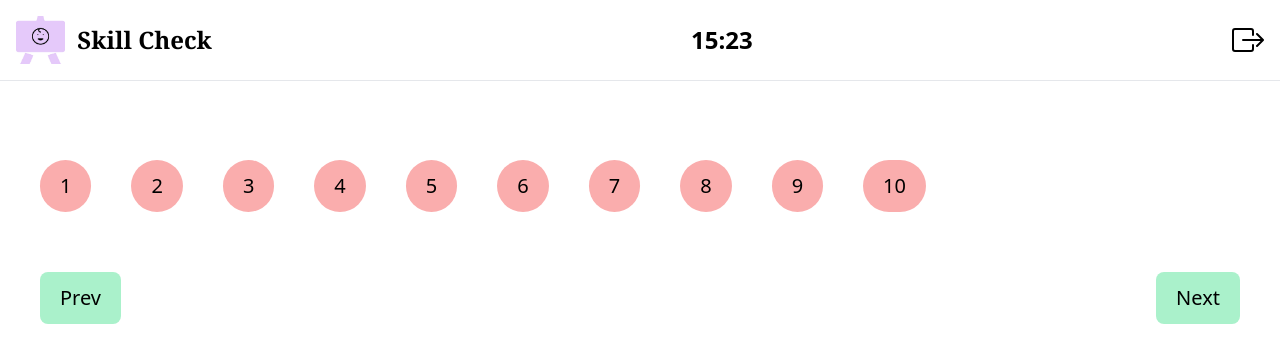
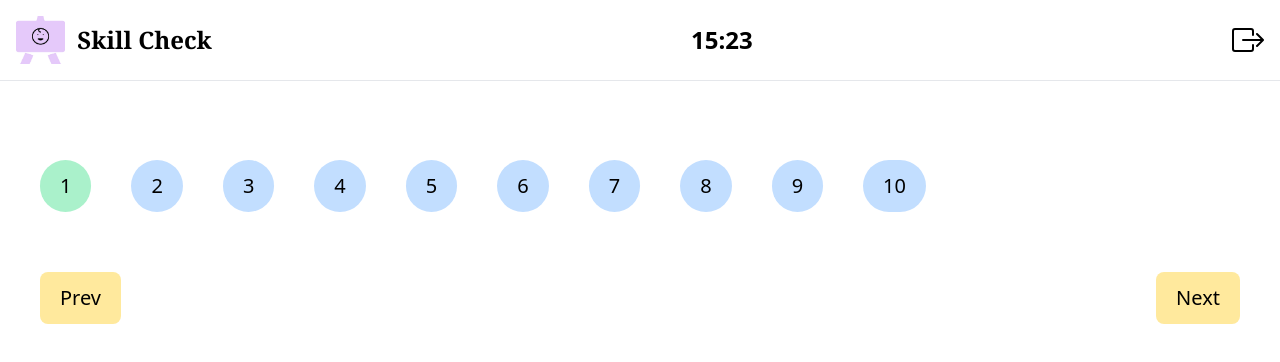
Before and after one commit to Nikamsamiksha/Skill-Check, a React (Create React App) app: page /essays in a window 1280 px wide. Shown: the top 362 px of the page. Built offline with nearby package versions, Linux system fonts and the light colour scheme; no server answers; the database is empty.

Commit message:
refactor: Completed UI for Maths-game

```diff
--- a/src/pages/essays/Essays.js
+++ b/src/pages/essays/Essays.js
@@ -5,7 +5,6 @@ import { EssayPills } from './components/EssayPills';
 
 export const Essays = () => {
     const { loading, error, essays } = useEssays();
-    // console.log(essays)
 
     const [currentEssay, setCurrentEssay] = useState(0);
 
@@ -27,7 +26,7 @@ export const Essays = () => {
         <main className='pt-10'>
             <div className="pt-5">
                 {
-                    <EssayPills />
+                    <EssayPills currentEssay={currentEssay} setCurrentEssay={setCurrentEssay} />
                 }
             </div>
             {
@@ -35,13 +34,13 @@ export const Essays = () => {
             }
             <div className="flex flex-row justify-between mt-10">
                 <button
-                    className="bg-primary-400 px-5 py-3 text-xl text-center rounded-lg"
+                    className="bg-primary-300 px-5 py-3 text-xl text-center rounded-lg"
                     onClick={() => prevEssay()}
                 >
                     Prev
                 </button>
                 <button
-                    className="bg-primary-400 px-5 py-3 text-xl text-center rounded-lg"
+                    className="bg-primary-300 px-5 py-3 text-xl text-center rounded-lg"
                     onClick={() => nextEssay()}
                 >
                     Next
--- a/src/pages/essays/components/Essay.js
+++ b/src/pages/essays/components/Essay.js
@@ -9,8 +9,8 @@ export const Essay = ({ essay }) => {
             {
                 essay &&
                 <div>
-                    <h5 className='bg-primary-400 my-5 text-center text-3xl p-3 rounded-lg games-font'>{essay.title}</h5>
-                    <div className='bg-primary-600 p-5'>
+                    <h5 className='bg-primary-300 my-5 text-center text-3xl p-3 rounded-lg games-font'>{essay.title}</h5>
+                    <div className='bg-primary-50 p-5'>
                         {
                             essay.points[0].map(point => (
                                 <Point point={point} />
--- a/src/pages/essays/components/EssayPill.js
+++ b/src/pages/essays/components/EssayPill.js
@@ -1,9 +1,23 @@
 import React from 'react'
 
-export const EssayPill = ({ n }) => {
+export const EssayPill = ({ n, flag, i, setCurrentEssay }) => {
   return (
-    <div className='bg-primary-100 rounded-full inline py-3 px-5 my-5 mr-10 text-xl cursor-pointer'>
-      {n}
-    </div>
+    <>
+      {
+        flag ?
+          <button
+            onClick={() => setCurrentEssay(i - 1)}
+            className='bg-primary-400 rounded-full inline py-3 px-5 my-5 mr-10 text-xl cursor-pointer'>
+            {n}
+          </button>
+          :
+          <button
+            onClick={() => setCurrentEssay(i - 1)}
+            className='bg-primary-500 rounded-full inline py-3 px-5 my-5 mr-10 text-xl cursor-pointer'>
+            {n}
+          </button>
+      }
+    </>
+
   )
 }
--- a/src/pages/essays/components/EssayPills.js
+++ b/src/pages/essays/components/EssayPills.js
@@ -1,14 +1,18 @@
 import React from 'react'
 import { EssayPill } from './EssayPill';
 
-export const EssayPills = () => {
+export const EssayPills = ({ currentEssay, setCurrentEssay }) => {
     const noe = [1, 2, 3, 4, 5, 6, 7, 8, 9, 10];
+    let i = 0;
 
     return (
         <div className="flex flex-row justify-start">
             {
                 noe.map(n => (
-                    <EssayPill n={n} key={n}/>
+                    currentEssay === i++ ?
+                        <EssayPill n={n} key={n} i={i} flag={true} setCurrentEssay={setCurrentEssay} />
+                        :
+                        <EssayPill n={n} key={n} i={i} flag={false} setCurrentEssay={setCurrentEssay}/>
                 ))
             }
         </div>
--- a/src/pages/games/Games.js
+++ b/src/pages/games/Games.js
@@ -15,9 +15,10 @@ export const Games = () => {
                             alt="Tic Tac Toe"
                         />
                     </Link>
+                    <hr />
                     <div className="p-2 py-3">
                         <Link to="/">
-                                <h5 className="mb-2 text-xl font-bold tracking-tight text-gray-900 dark:text-white">Tic Tac Toe</h5>
+                            <h5 className="mb-2 text-xl text-center font-bold tracking-tight text-gray-900 dark:text-white">Tic Tac Toe</h5>
                         </Link>
                     </div>
                 </div>
@@ -29,9 +30,10 @@ export const Games = () => {
                             alt="Maths Game"
                         />
                     </Link>
+                    <hr className=''/>
                     <div className="p-2 py-3">
                         <Link to="/">
-                                <h5 className="mb-2 text-xl font-bold tracking-tight text-gray-900 dark:text-white">Maths Game</h5>
+                            <h5 className="mb-2 text-xl text-center font-bold tracking-tight text-gray-900 dark:text-white">Maths Game</h5>
                         </Link>
                     </div>
                 </div>
--- a/src/pages/home/components/FeatureCard.js
+++ b/src/pages/home/components/FeatureCard.js
@@ -24,7 +24,7 @@ export const FeatureCard = ({ feature }) => {
             }
             {
                 featureTitle === "Essays" &&
-                <Link to="/essays" className="flex flex-col justify-between bg-primary-50 rounded-lg shadow lg:flex-row">
+                <Link to="/essays" className="flex flex-col justify-between bg-primary-500 rounded-lg shadow lg:flex-row">
                     <div className="flex flex-col p-3 lg:p-5 lg:w-3/6">
                         <h5 className="lg:mb-2 text-xl lg:text-4xl font-bold tracking-tight text-gray-900">{feature.title}</h5>
                     </div>
--- a/src/pages/quiz/Quiz.js
+++ b/src/pages/quiz/Quiz.js
@@ -136,10 +136,10 @@ export function Quiz() {
     <main>
       <div className="pt-2 lg:pt-5">
         {
-          <QuestionPills />
+          <QuestionPills currentQuestion={currentQuestion} setCurrentQuestion={setCurrentQuestion}/>
         }
       </div>
-      <div className="flex flex-row justify-center lg:justify-around mx-5 lg:mx-0 py-2 lg:py-10 my-2 lg:my-5 items-center">
+      <div className="flex flex-row justify-center lg:justify-around mx-5 lg:mx-0 py-2 lg:py-5 my-2 lg:my-3 items-center">
           {
               <Question question={questions[currentQuestion]} />
           }
--- a/src/pages/quiz/components/QuestionPill.js
+++ b/src/pages/quiz/components/QuestionPill.js
@@ -1,9 +1,23 @@
 import React from 'react'
 
-export const QuestionPill = ({ n }) => {
+export const QuestionPill = ({ n, flag, i, setCurrentQuestion }) => {
+
   return (
-    <div className='bg-primary-100 rounded-full inline p-2 lg:p-5 my-2 lg:my-5  lg:mr-10 text-md lg:text-xl cursor-pointer'>
-      Q{n}
-    </div>
+    <>
+      {
+        flag ?
+          <button
+          onClick={() => setCurrentQuestion(i-1)}
+          className='bg-primary-400 rounded-full inline p-2 lg:p-5 my-2 lg:my-5  lg:mr-10 text-md lg:text-xl cursor-pointer'>
+            Q{n}
+          </button>
+          :
+          <button
+          onClick={() => setCurrentQuestion(i-1)}
+          className='bg-primary-100 rounded-full inline p-2 lg:p-5 my-2 lg:my-5  lg:mr-10 text-md lg:text-xl cursor-pointer'>
+            Q{n}
+          </button>
+      }
+    </>
   )
 }
--- a/src/pages/quiz/components/QuestionPills.js
+++ b/src/pages/quiz/components/QuestionPills.js
@@ -1,14 +1,18 @@
-import React, { useEffect } from 'react'
+import React from 'react'
 import { QuestionPill } from './QuestionPill';
 
-export const QuestionPills = () => {
+export const QuestionPills = ({ currentQuestion, setCurrentQuestion }) => {
     const noq = [1, 2, 3, 4];
+    let i = 0;
 
     return (
         <div className="flex flex-row justify-evenly lg:justify-start">
             {
                 noq.map(n => (
-                    <QuestionPill n={n} key={n}/>
+                    currentQuestion === i++ ?
+                    <QuestionPill n={n} key={n} flag={true} i={i} setCurrentQuestion={setCurrentQuestion}/>
+                    :
+                    <QuestionPill n={n} key={n} flag={false} i={i} setCurrentQuestion={setCurrentQuestion} />
                 ))
             }
         </div>
--- a/tailwind.config.js
+++ b/tailwind.config.js
@@ -4,7 +4,9 @@ module.exports = {
     extend: {
       colors: {
         primary: {
-          50: '#C2DEFF',
+          10: '#B481D9',
+          20: '#F0F8FF',
+          50: '#9DA0EA',
           100: '#FAADAD',
           200: '#E4C9F9',
           300: '#FFE99D',
```
Also changed, not shown: src/pages/games/components/MathsGame.js (+25 -3 lines), src/assets/maths-game.png. Lines whose indentation alone changed are shown as unchanged.
